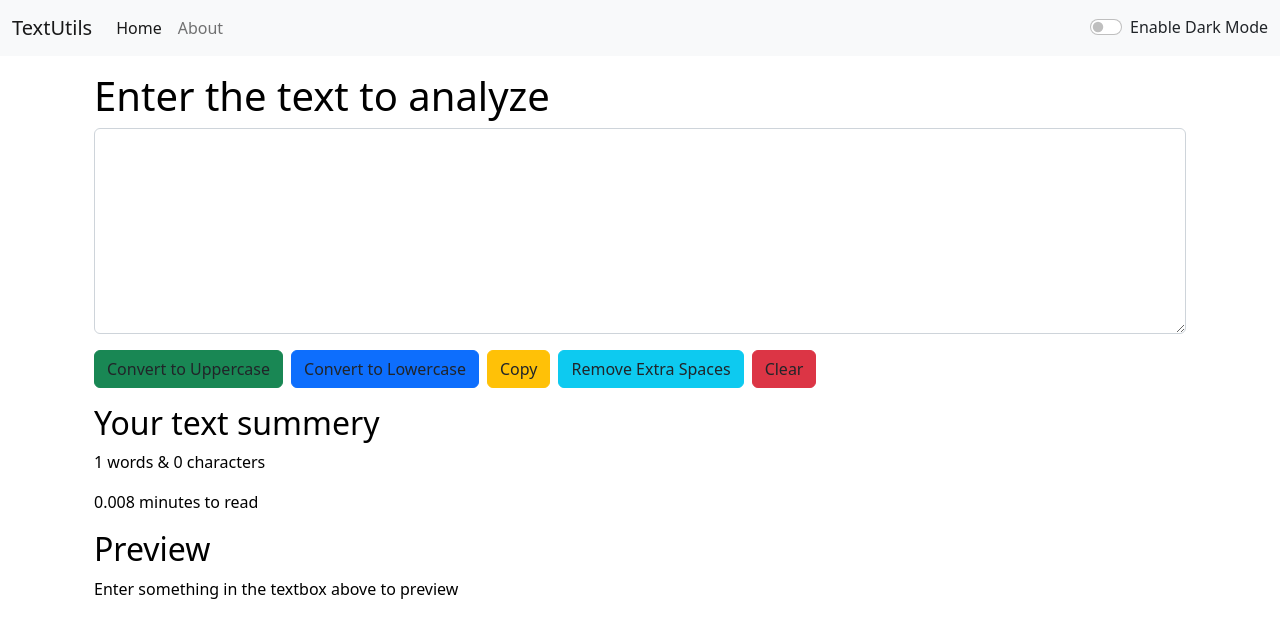
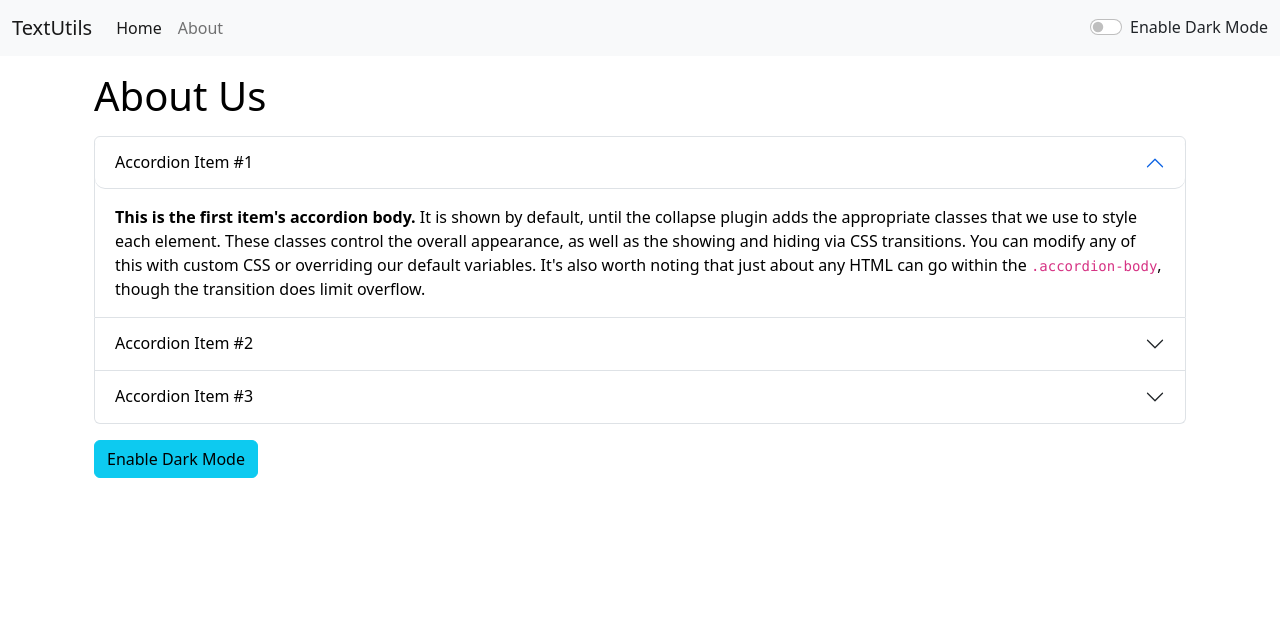
Before and after one commit to drcount-root/TextUtils, a React (Create React App) app: page /about in a window 1280 px wide. Shown: the top 638 px of the page. Built offline with nearby package versions, Linux system fonts and the light colour scheme.

Commit message:
24th Oct 2022

```diff
--- a/package.json
+++ b/package.json
@@ -8,6 +8,7 @@
     "@testing-library/user-event": "^13.5.0",
     "react": "^18.2.0",
     "react-dom": "^18.2.0",
+    "react-router-dom": "^6.4.2",
     "react-scripts": "5.0.1",
     "web-vitals": "^2.1.4"
   },
--- a/public/index.html
+++ b/public/index.html
@@ -7,7 +7,7 @@
     <meta name="theme-color" content="#000000" />
     <meta
       name="description"
-      content="Web site created using create-react-app"
+      content="TextUtils is the utility which can be used to manipulate your text in the way you want"
     />
     <link rel="apple-touch-icon" href="%PUBLIC_URL%/logo192.png" />
     <!--
@@ -30,7 +30,7 @@
       integrity="sha384-Zenh87qX5JnK2Jl0vWa8Ck2rdkQ2Bzep5IDxbcnCeuOxjzrPF/et3URy9Bv1WTRi"
       crossorigin="anonymous"
     />
-    <title>React App</title>
+    <title>TextUtils-Home</title>
   </head>
   <body>
     <noscript>You need to enable JavaScript to run this app.</noscript>
--- a/src/App.js
+++ b/src/App.js
@@ -4,6 +4,8 @@ import About from "./components/About";
 import Alert from "./components/Alert";
 import Navbar from "./components/Navbar";
 import TextForm from "./components/TextForm";
+
+import { BrowserRouter as Router, Routes, Route } from "react-router-dom";
 
 const TextUtils = "TextUtils";
 
@@ -27,25 +29,36 @@ export default function App() {
       setMode("dark");
       document.body.style.backgroundColor = "#09213d";
       showAlert("Dark mode has been enabled", "success");
+      // document.title = "TextUtils-Dark Mode";
     } else {
       setMode("light");
       document.body.style.backgroundColor = "white";
       showAlert("Light mode has been enabled", "success");
+      // document.title = "TextUtils-Light Mode";
     }
   };
 
   return (
     <>
+      <Router>
         <Navbar title={TextUtils} mode={mode} toggleMode={toggleMode} />
         <Alert alert={alert} />
         <div className="container my-3">
+          <Routes>
+            <Route path="/about" element={<About />} />
+            <Route
+              path="/"
+              element={
                 <TextForm
                   showAlert={showAlert}
                   heading="Enter the text to analyze"
                   mode={mode}
                 />
-        {/* <About/> */}
+              }
+            />
+          </Routes>
         </div>
+      </Router>
     </>
   );
 }
--- a/src/components/About.js
+++ b/src/components/About.js
@@ -4,6 +4,7 @@ export default function About() {
   const [myStyle, setMyStyle] = useState({
     color: "black",
     backgroundColor: "white",
+    borderRadius: "10px",
   });
 
   const [btnText, setBtnText] = useState("Enable Dark Mode");
@@ -12,7 +13,7 @@ export default function About() {
     if (myStyle.color === "black") {
       setMyStyle({
         color: "white",
-        backgroundColor: "black",
+        backgroundColor: "#09213d",
         border: "1px solid white",
         borderRadius: "10px",
       });
@@ -21,6 +22,8 @@ export default function About() {
       setMyStyle({
         color: "black",
         backgroundColor: "white",
+        borderRadius: "10px",
+        paddingTop: "5px",
       });
       setBtnText("Enable Dark Mode");
     }
@@ -129,9 +132,9 @@ export default function About() {
       </div>
 
       {/* <div className="container my-3"> */}
-        <button type="button" className="btn btn-info my-3" onClick={toggleStyle}>
-          {btnText}
-        </button>
+      <button type="button" className="btn btn-info my-3" onClick={toggleStyle}>
+        {btnText}
+      </button>
       {/* </div> */}
     </div>
   );
--- a/src/components/Navbar.css
+++ b/src/components/Navbar.css
@@ -1,3 +1,13 @@
 .navbar-dark {
   background-color: rgb(20, 20, 20) !important;
 }
+
+.btn-olive-dark {
+  background-color: #485b03 !important;
+  /* #1a2101 */
+}
+
+.btn-reddish-dark {
+  background-color: #770730 !important;
+  /* #21010d */
+}
--- a/src/components/Navbar.js
+++ b/src/components/Navbar.js
@@ -1,5 +1,6 @@
 import React from "react";
 import PropTypes from "prop-types";
+import { Link } from "react-router-dom";
 
 import "./Navbar.css";
 
@@ -26,14 +27,14 @@ export default function Navbar(props) {
         <div className="collapse navbar-collapse" id="navbarSupportedContent">
           <ul className="navbar-nav me-auto mb-2 mb-lg-0">
             <li className="nav-item">
-              <a className="nav-link active" aria-current="page" href="/">
+              <Link className="nav-link active" aria-current="page" to="/">
                 Home
-              </a>
+              </Link>
             </li>
             <li className="nav-item">
-              <a className="nav-link" href="/">
+              <Link className="nav-link" to="/about">
                 {props.aboutText}
-              </a>
+              </Link>
             </li>
           </ul>
           {/* <form className="d-flex" role="search">
--- a/src/components/TextForm.js
+++ b/src/components/TextForm.js
@@ -61,7 +61,7 @@ export default function TextForm(props) {
             value={text}
             onChange={handleOnChange}
             style={{
-              backgroundColor: props.mode === "dark" ? "#212529" : "white",
+              backgroundColor: props.mode === "dark" ? "rgb(20, 20, 20)" : "white",
               color: props.mode === "dark" ? "white" : "black",
             }}
             id="myBox"
```
Also changed, not shown: 1 other file (tests, documents, lock files or other folders). Lines whose indentation alone changed are shown as unchanged.
